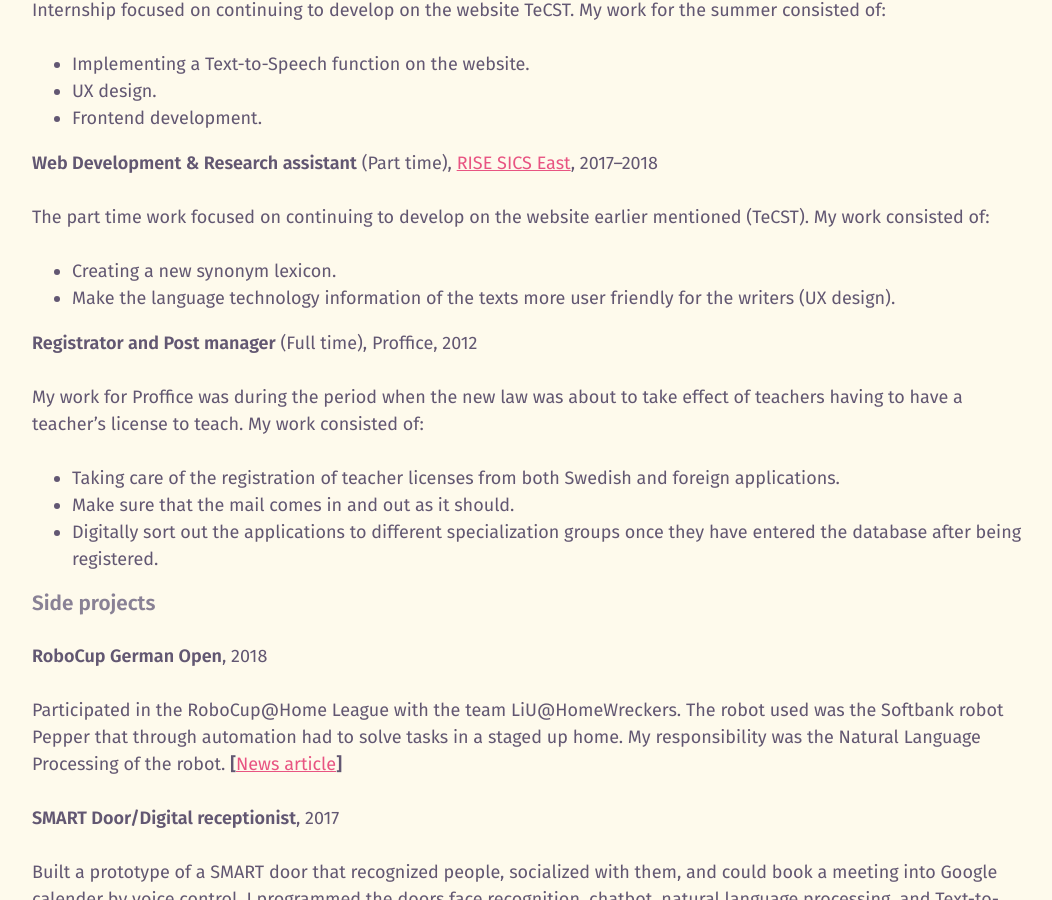
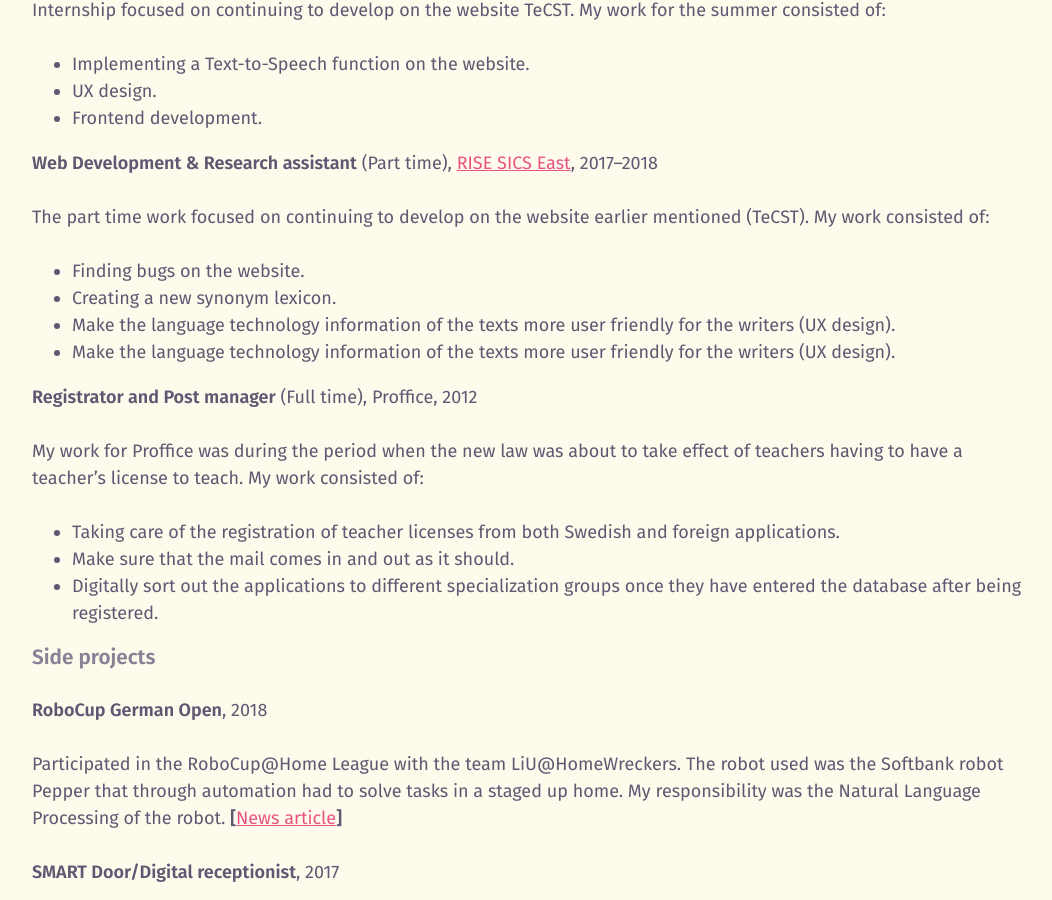
Before and after one commit to annawestin/annawestin.github.io, a Jekyll site: the page built from index.md, in a window 1280 px wide and 900 px high, scrolled down 2730 px. Shown: the whole window, without its empty margins (40-1092 px from the left). Built offline with Jekyll 4.4.1, drawn with Linux system fonts in a browser that asks for light colours.

Commit message:
Add information

```diff
--- a/index.md
+++ b/index.md
@@ -100,7 +100,9 @@ Internship focused on continuing to develop on the website TeCST.  My work for t
 **Web Development & Research assistant** (Part time), [RISE SICS East](https://www.sics.se/), 2017&ndash;2018
 
 The part time work focused on continuing to develop on the website earlier mentioned (TeCST). My work consisted of:
+* Finding bugs on the website.
 * Creating a new synonym lexicon.
+* Make the language technology information of the texts more user friendly for the writers (UX design).
 * Make the language technology information of the texts more user friendly for the writers (UX design).
 
 **Registrator and Post manager** (Full time), Proffice, 2012
```
